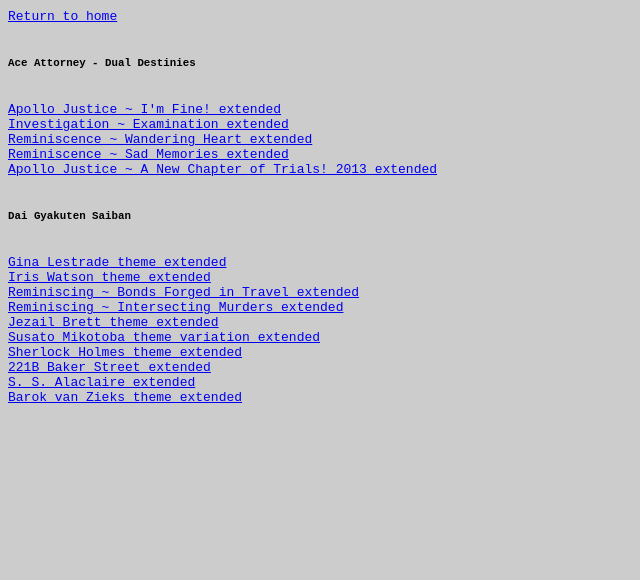
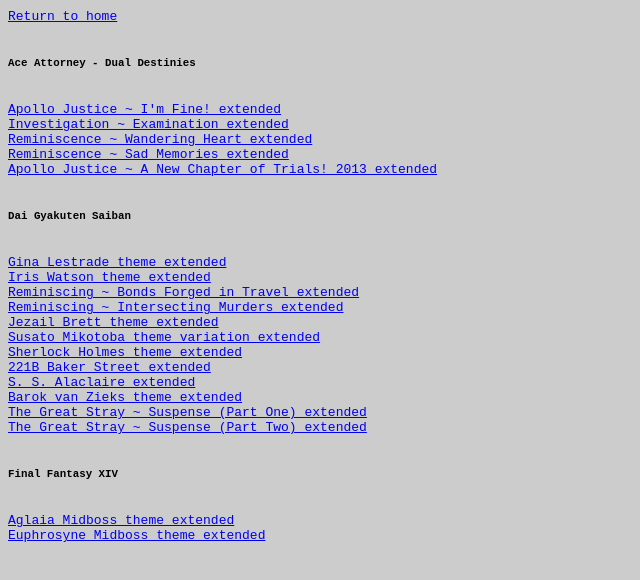
Before and after one commit to IkaPFW/IkaPFW.github.io, a plain HTML site: page Misc-BGMs/index.html in a window 1280 px wide. Shown: the part 52-632 px from the top of the page, without its empty margins (0-640 px from the left). Drawn offline with Linux system fonts and the light colour scheme.

Commit message:
new songs

```diff
--- a/Misc-BGMs/index.html
+++ b/Misc-BGMs/index.html
@@ -24,6 +24,12 @@
 <a href="221B Baker Street - The Great Ace Attorney Music Extended.mp3">221B Baker Street extended</a><br>
 <a href="S. S. Alaclaire - The Great Ace Attorney Music Extended.mp3">S. S. Alaclaire extended</a><br>
 <a href="Barok Van Zieks ~ Reaper of the Old Bailey - The Great Ace Attorney Music Extended.mp3">Barok van Zieks theme extended</a><br>
+<a href="The Great Stray ~ Suspense (Part One) - The Great Ace Attorney Music Extended.mp3">The Great Stray ~ Suspense (Part One) extended</a><br>
+<a href="The Great Stray ~ Suspense (Part Two) - The Great Ace Attorney Music Extended.mp3">The Great Stray ~ Suspense (Part Two) extended</a><br>
+<br>
+<font face="ocr a extended"><tt><h5>Final Fantasy XIV</h5><br>
+<a href="Aglaia Boss Theme _Radiance_ - FFXIV OST.mp3">Aglaia Midboss theme extended</a><br>
+<a href="Euphrosyne Boss Theme _Rhythm of the Realm_ - FFXIV OST.mp3">Euphrosyne Midboss theme extended</a><br>
 </tt></font>
 </body>
 </html>
```
Also changed, not shown: 4 other files.
